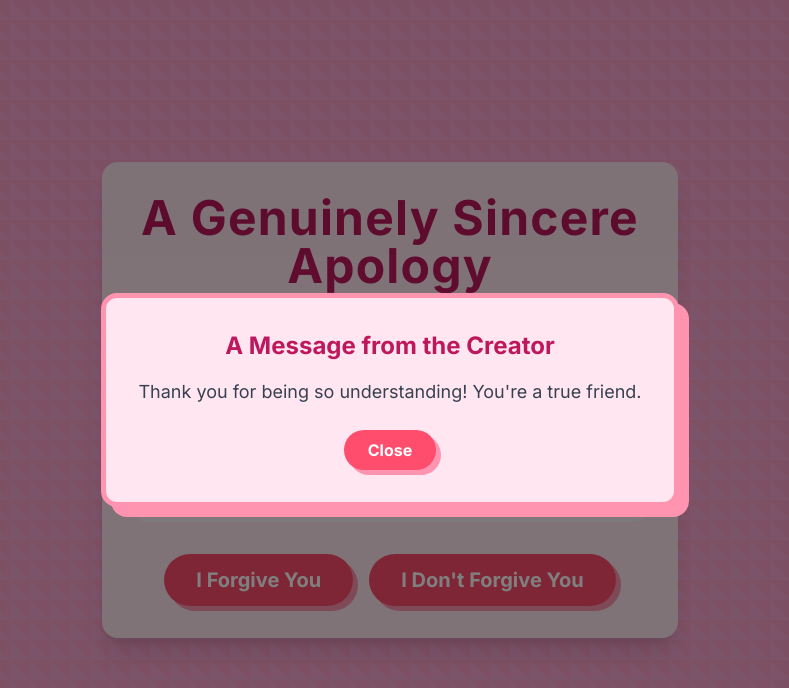
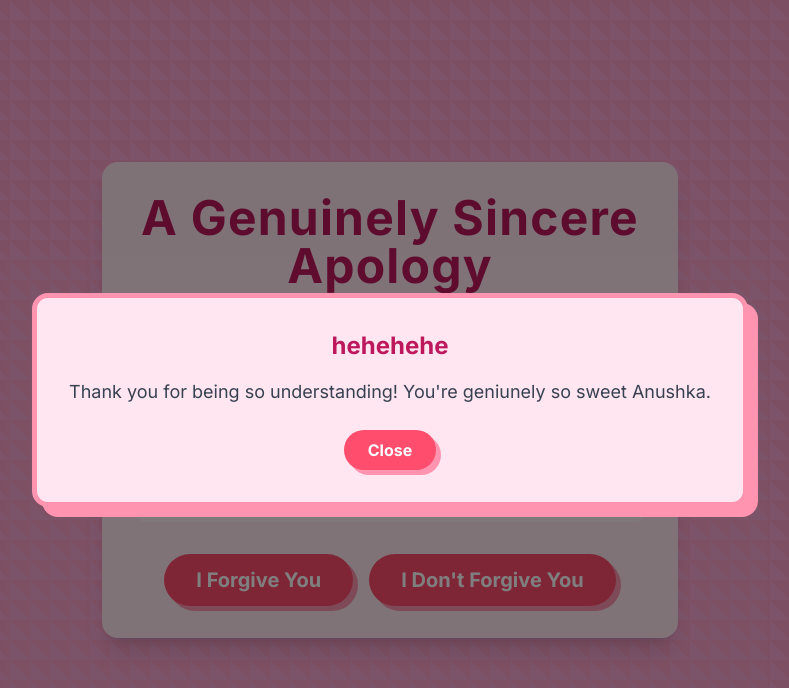
Before and after one commit to GeyWhenHornie/anushka, a plain HTML site: page index.html in a window 1280 px wide. Both pictures are taken after a click on the button "I Forgive You". Shown: the whole page, without its empty margins (250-1039 px from the left). Drawn offline with nearby package versions, Linux system fonts and the light colour scheme.

Commit message:
Update index.html

```diff
--- a/index.html
+++ b/index.html
@@ -117,9 +117,9 @@
     <!-- The custom modal that appears when the "Forgive" button is clicked -->
     <div id="forgiveness-modal" class="modal-container hidden">
         <div class="modal-content p-8 rounded-2xl text-center">
-            <h2 class="text-2xl font-bold text-pink-700 mb-4">A Message from the Creator</h2>
+            <h2 class="text-2xl font-bold text-pink-700 mb-4">hehehehe</h2>
             <p class="text-gray-700 text-lg mb-6">
-                Thank you for being so understanding! You're a true friend.
+                Thank you for being so understanding! You're geniunely so sweet Anushka.
             </p>
             <button id="close-forgive-modal" class="retro-button text-white font-bold py-2 px-6 rounded-full text-base">
                 Close
```
